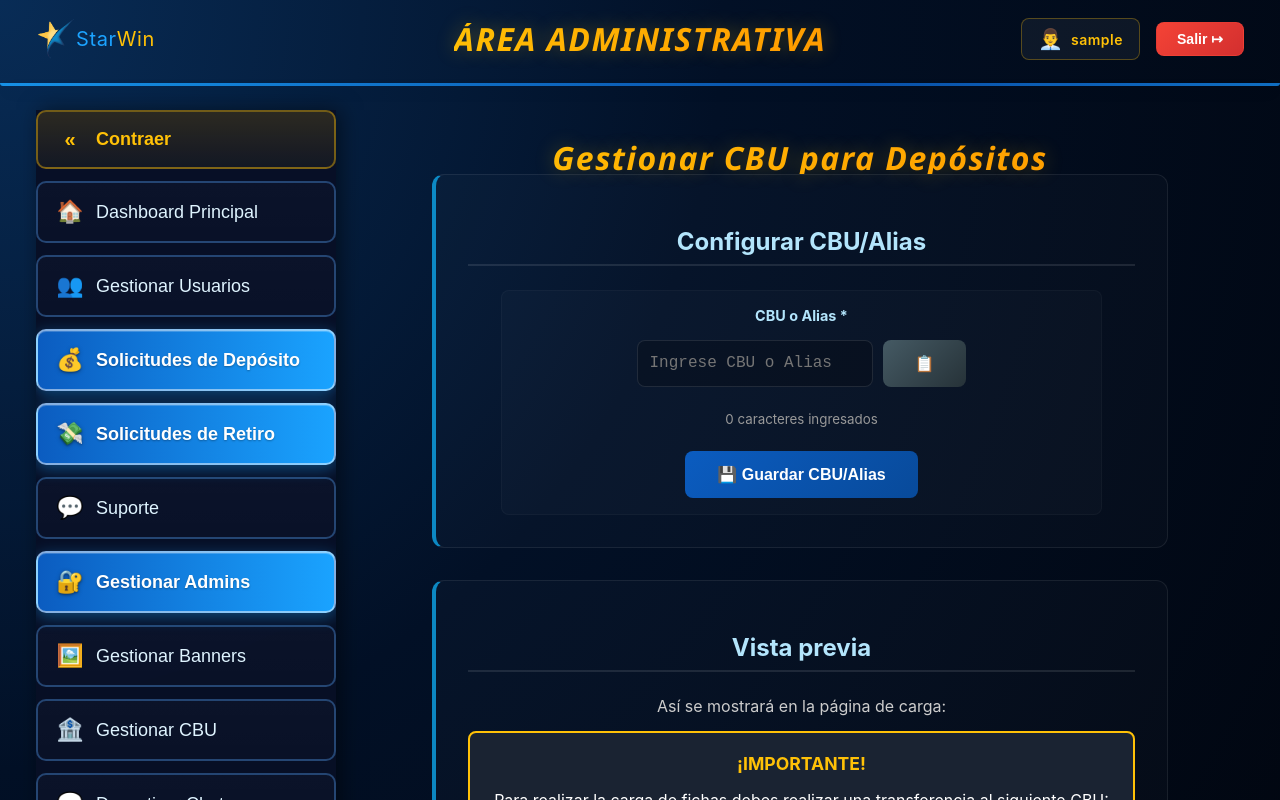
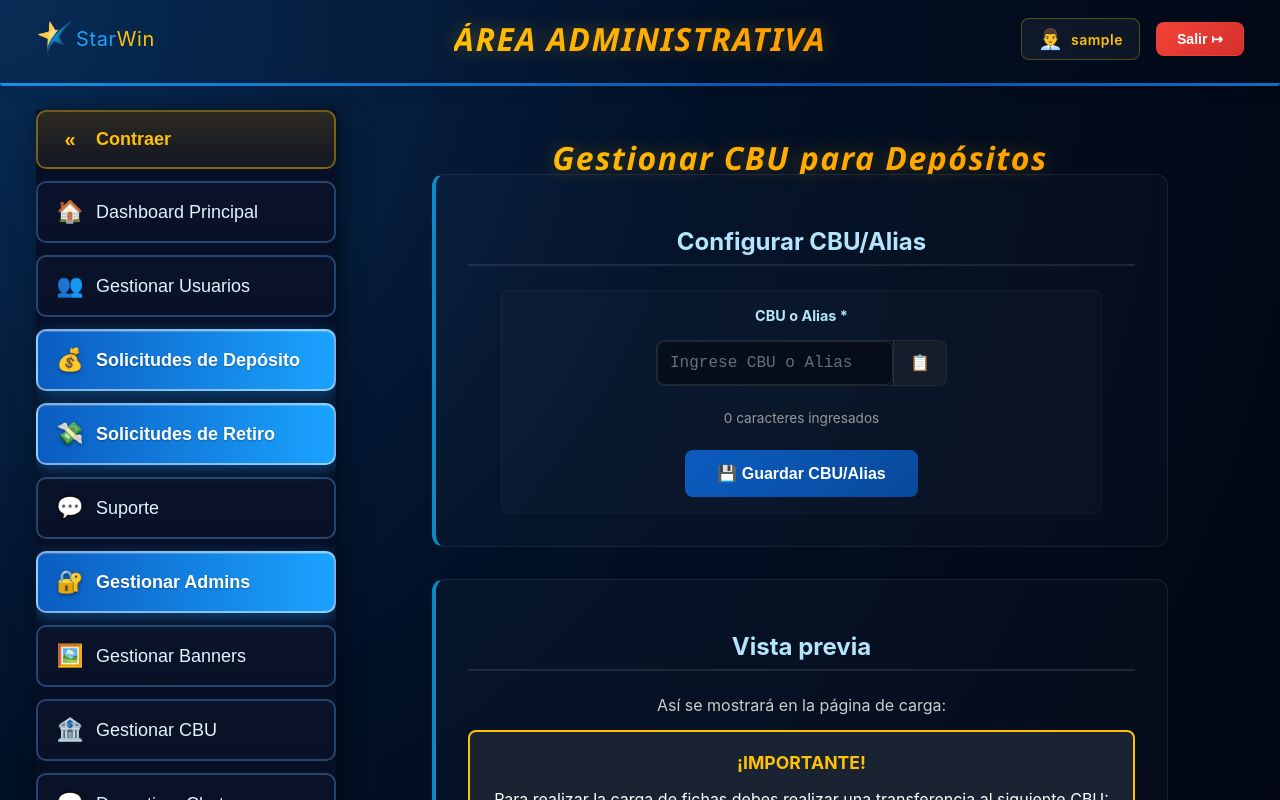
Before and after one commit to jonhbass/Betassist, a React (Vite) app: page /admin/manage-cbu in a window 1280 px wide. Shown: the top 800 px of the page. Built offline with nearby package versions, Linux system fonts and the light colour scheme; no server answers; sample sign-in values are in the browser's storage.

Commit message:
LixeiraCorretion

```diff
--- a/src/components/admin-support/useAdminSupport.jsx
+++ b/src/components/admin-support/useAdminSupport.jsx
@@ -3,6 +3,7 @@ import {
   postMessage,
   markThreadHandled,
   fetchMessages,
+  deleteThread as deleteThreadApi,
 } from './utils/apiService';
 import { computeThreads, markMessagesAsHandled } from './utils/threadHelpers';
 import { useSocketMessages } from './hooks/useSocketMessages';
@@ -82,7 +83,7 @@ export default function useAdminSupport() {
     await markThreadHandled(activeThread);
   }
 
-  function deleteThread(threadId) {
+  async function deleteThread(threadId) {
     // Remove todas as mensagens do thread localmente
     setMessages((m) =>
       m.filter((msg) => {
@@ -97,8 +98,8 @@ export default function useAdminSupport() {
       setActiveThread(null);
     }
 
-    // TODO: Implementar exclusão no servidor se necessário
-    // await deleteThreadOnServer(threadId);
+    // Deletar no servidor
+    await deleteThreadApi(threadId);
   }
 
   useEffect(() => {
--- a/src/components/admin-support/utils/apiService.js
+++ b/src/components/admin-support/utils/apiService.js
@@ -51,3 +51,18 @@ export async function markThreadHandled(threadId) {
     void e;
   }
 }
+
+export async function deleteThread(threadId) {
+  try {
+    const res = await fetch(
+      `${API_URL}/messages/thread/${encodeURIComponent(threadId)}`,
+      {
+        method: 'DELETE',
+      }
+    );
+    return res.ok;
+  } catch (e) {
+    console.error('Failed to delete thread:', e);
+    return false;
+  }
+}
--- a/src/css/admin.css
+++ b/src/css/admin.css
@@ -248,6 +248,83 @@
   outline: none;
   border-color: rgba(11, 92, 192, 0.8);
   background: rgba(11, 92, 192, 0.05);
+}
+
+/* ============================================
+   CBU/ALIAS INPUT GROUP - Responsivo
+   ============================================ */
+.ba-cbu-input-group {
+  display: flex;
+  align-items: stretch;
+  border: 1px solid rgba(255, 255, 255, 0.1);
+  border-radius: 8px;
+  background: rgba(0, 0, 0, 0.2);
+  overflow: hidden;
+  transition: all 0.3s ease;
+}
+
+.ba-cbu-input-group:focus-within {
+  border-color: rgba(11, 92, 192, 0.8);
+  background: rgba(11, 92, 192, 0.05);
+}
+
+.ba-cbu-input {
+  flex: 1;
+  padding: 0.75rem;
+  border: none;
+  background: transparent;
+  color: #fff;
+  font-family: 'Courier New', monospace;
+  font-size: 1rem;
+  min-width: 0; /* Permite shrink no flex */
+}
+
+.ba-cbu-input:focus {
+  outline: none;
+}
+
+.ba-cbu-input::placeholder {
+  color: rgba(255, 255, 255, 0.4);
+}
+
+.ba-cbu-copy-btn {
+  flex-shrink: 0;
+  padding: 0.75rem 1rem !important;
+  border-radius: 0 !important;
+  border: none !important;
+  border-left: 1px solid rgba(255, 255, 255, 0.1) !important;
+  background: rgba(255, 255, 255, 0.05) !important;
+  font-size: 1.1rem;
+}
+
+.ba-cbu-copy-btn:hover {
+  background: rgba(11, 92, 192, 0.3) !important;
+}
+
+.ba-cbu-counter {
+  display: block;
+  margin-top: 8px;
+  color: #999;
+  font-size: 0.85rem;
+}
+
+/* Mobile responsivo para CBU input */
+@media (max-width: 480px) {
+  .ba-cbu-input-group {
+    flex-direction: column;
+  }
+
+  .ba-cbu-input {
+    padding: 0.875rem;
+    font-size: 0.95rem;
+  }
+
+  .ba-cbu-copy-btn {
+    border-left: none !important;
+    border-top: 1px solid rgba(255, 255, 255, 0.1) !important;
+    border-radius: 0 0 8px 8px !important;
+    padding: 0.75rem !important;
+  }
 }
 
 .ba-input {
--- a/src/pages/CbuManagement.jsx
+++ b/src/pages/CbuManagement.jsx
@@ -143,36 +143,26 @@ export default function CbuManagement() {
                 <form onSubmit={handleSaveCbu} className="ba-admin-form">
                   <div className="ba-form-group">
                     <label htmlFor="cbu-input">CBU o Alias *</label>
-                    <div style={{ display: 'flex', gap: '10px' }}>
+                    <div className="ba-cbu-input-group">
                       <input
                         id="cbu-input"
                         type="text"
                         value={cbu}
                         onChange={(e) => setCbu(e.target.value)}
                         placeholder="Ingrese CBU o Alias"
-                        style={{
-                          flex: 1,
-                          fontFamily: 'monospace',
-                          fontSize: '16px',
-                        }}
+                        className="ba-cbu-input"
                         autoComplete="off"
                       />
                       <button
                         type="button"
-                        className="ba-btn secondary"
+                        className="ba-btn secondary ba-cbu-copy-btn"
                         onClick={handleCopy}
                         title="Copiar CBU/Alias"
                       >
                         📋
                       </button>
                     </div>
-                    <small
-                      style={{
-                        display: 'block',
-                        marginTop: '8px',
-                        color: '#999',
-                      }}
-                    >
+                    <small className="ba-cbu-counter">
                       {cbu.length} caracteres ingresados
                     </small>
                   </div>
```
Also changed, not shown: 1 other file (tests, documents, lock files or other folders).
